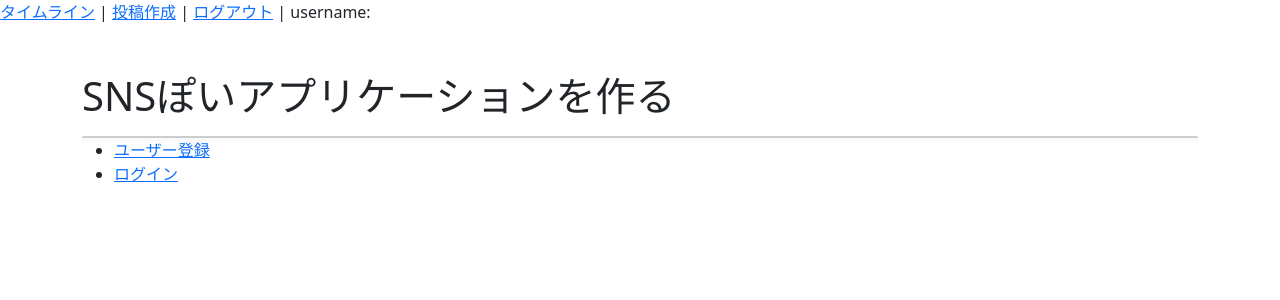
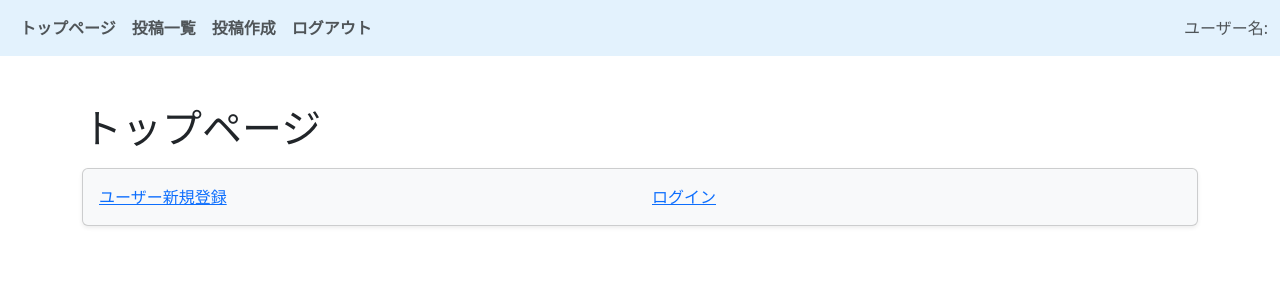
Before and after one commit to kosuke-kanda/social_ap, a Django app: page /top/ in a window 1280 px wide. Shown: the top 300 px of the page. Run offline with Django 5.2, Linux system fonts and the light colour scheme; some libraries are stand-ins or nearby versions.

Commit message:
処理をクラスベースビューで実装、レイアウト調整など

```diff
--- a/accounts/urls.py
+++ b/accounts/urls.py
@@ -7,6 +7,6 @@ app_name = "accounts"
 urlpatterns = [
     # path("signup/", views.signup_view, name="signup"),
     path('signup/', views.SignUpView.as_view(), name="signup"),
-    path("login/", views.login_view, name="login"),
-     path("logout/", views.logout_view, name="logout"),
+    path("login/", views.LoginView.as_view(), name="login"),
+    path("logout/", views.logout_view, name="logout"),
 ]
--- a/config/settings.py
+++ b/config/settings.py
@@ -137,3 +137,6 @@ AUTH_USER_MODEL = "accounts.User"
 CRISPY_ALLOWED_TEMPLATE_PACKS = "bootstrap5"
 
 CRISPY_TEMPLATE_PACK = "bootstrap5"
+
+LOGIN_REDIRECT_URL = 'sns:list'
+LOGIN_URL = '/top/'
--- a/sns/templates/base.html
+++ b/sns/templates/base.html
@@ -11,12 +11,37 @@
   </head>
   <body>
     <header>
-      <a href="{% url 'sns:list' %}">タイムライン</a> |
-      <a href="#undefined">投稿作成</a> |
-      <a href="{% url 'accounts:logout' %}">ログアウト</a> |
-      username: {{ user.username }}
+      <!-- <nav class="navbar navbar-light" style="background-color: #e3f2fd;">
+      </nav> -->
+
+      <nav class="navbar navbar-expand-lg navbar-light" style="background-color: #e3f2fd;">
+        <div class="container-fluid">
+          <div class="collapse navbar-collapse" id="navbarText">
+            <ul class="navbar-nav me-auto mb-2 mb-lg-0 fw-bolder">
+              <li class="nav-item">
+                <a class="nav-link" href="{% url 'sns:top' %}">トップページ</a>
+              </li>
+              <li class="nav-item">
+                <a class="nav-link"  href="{% url 'sns:list' %}">投稿一覧</a>
+              </li>
+              <li class="nav-item">
+                <a class="nav-link" href="{% url 'sns:create' %}">投稿作成</a>
+              </li>
+              <li class="nav-item">
+                <a class="nav-link" href="{% url 'accounts:logout' %}">ログアウト</a>
+              </li>
+            </ul>
+            <span class="navbar-text">
+              ユーザー名: {{ user.username }}
+            </span>
+          </div>
+        </div>
+
+      </nav>
+
     </header>
-    <div class="container">
+
+    <div class="container mt-5 mb-5">
         {% block content %}
         {% endblock %}
     </div>
--- a/sns/templates/top.html
+++ b/sns/templates/top.html
@@ -1,13 +1,20 @@
 {% extends "base.html" %}
 {% load django_bootstrap5 %}
 
+{% block title %}
+  トップページ
+{% endblock title %}
+{% block content %}
+    <h1 class="">トップページ</h1>
+    <div class="card bg-light shadow-sm mt-3">
 
-{% block content %}
-    <h1 class="mt-5">SNSぽいアプリケーションを作る</h1>
-    <div class="card bg-light shadow-sm mt-3"></div>
-      <ul>
-        <li><a href="{% url 'accounts:signup' %}">ユーザー登録</a></li>
-        <li><a href="{% url 'accounts:login' %}">ログイン</a></li>
-      </ul>
+      <div class="row p-3">
+        <div class="col-6">
+          <a href="{% url 'accounts:signup' %}">ユーザー新規登録</a>
+        </div>
+        <div class="col-6">
+          <a href="{% url 'accounts:login' %}">ログイン</a>
+        </div>
+      </div>
     </div>
 {% endblock %}
--- a/sns/urls.py
+++ b/sns/urls.py
@@ -7,5 +7,6 @@ app_name = "sns"
 urlpatterns = [
     # path("top/", views.top_view, name="top"),
     path('top/', views.TopView.as_view(), name="top"),
-    path("", views.list_view, name="list"),
+    path("", views.TimeLineView.as_view(), name="list"),
+    path("create/", views.CreatePostView.as_view(), name="create"),
 ]
--- a/sns/views.py
+++ b/sns/views.py
@@ -1,22 +1,33 @@
-from django.shortcuts import render
+from django.forms.models import BaseModelForm
+from django.http import HttpRequest, HttpResponse
+from django.shortcuts import redirect, render
+from django.urls import reverse_lazy
+from django.contrib import messages
+from django.views.generic import TemplateView, ListView, CreateView
 
-from django.views.generic import TemplateView
-
-from .models import Post
+from .forms import PostForm
+from .models import Post, User
 
 
+# トップページ
 class TopView(TemplateView):
     template_name = "top.html"
 
-def list_view(request):
-    object_list = Post.objects.all().order_by("updated_at")
-    context = {"object_list": object_list}
-    return render(request, "post_list.html", context)
+# タイムライン
+class TimeLineView(ListView):
+    template_name = "post_list.html"
+    model = Post
 
-    # def get_context_data(self, **kwargs):
-    #     context = super().get_context_data(**kwargs)
-    #     context["foo"] = "bar"
-    #     return context
+# 投稿作成
+class CreatePostView(CreateView):
+        model = Post
+        form_class = PostForm
+        template_name = "post_form.html"
+        success_url = reverse_lazy('sns:list')
 
-# def top_view(request):
-#     return render(request, "sns/top.html")
+        # 投稿ボタン
+        def post(self, request: HttpRequest, *args: str, **kwargs: reverse_lazy) -> HttpResponse:
+            username = request.user
+            text = request.POST["text"]
+            Post.objects.create(username=username, text=text)
+            return redirect("sns:list")
```
Also changed, not shown: accounts/models.py (+11 -11 lines), accounts/templates/login.html (+9 -2 lines), accounts/templates/signup.html (+15 -7 lines), accounts/views.py (+9 -22 lines), sns/forms.py (added, +14 -0 lines), sns/templates/post_form.html (added, +44 -0 lines), sns/templates/post_list.html (+17 -8 lines), accounts/migrations/0002_alter_user_managers_alter_user_table.py (added), accounts/migrations/0003_alter_user_username.py (added), accounts/migrations/0004_alter_user_managers.py (added), accounts/migrations/0005_alter_user_options_user_date_joined_user_first_name_and_more.py (added), db.sqlite3, sns/templates/delete.html (added).
